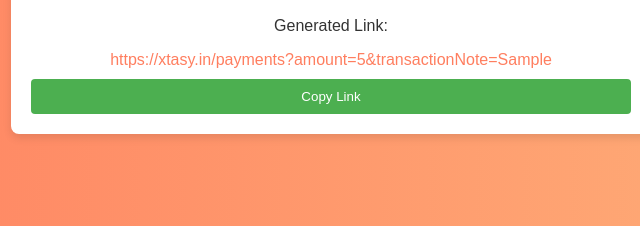
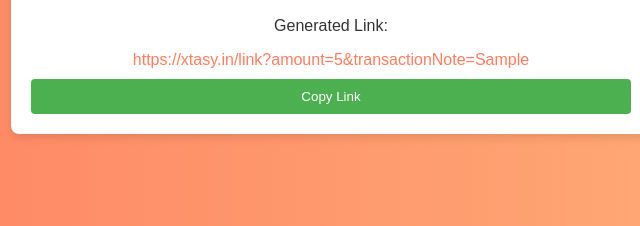
Before and after one commit to mayankkhatri/xtasy-payments, a plain HTML site: page link.html in a window 1280 px wide. Both pictures are taken after typing "5", "Sample" into the empty fields and a click on the button "Generate Link". Shown: the part 481-707 px from the top of the page, 309-949 px from the left. Drawn offline with Linux system fonts and the light colour scheme.

Commit message:
page name js chagne

```diff
--- a/link.html
+++ b/link.html
@@ -114,7 +114,7 @@
 
         if (amount && transactionNote) {
           const encodedNote = encodeURIComponent(transactionNote);
-          const paymentLink = `https://xtasy.in/payments?amount=${amount}&transactionNote=${encodedNote}`;
+          const paymentLink = `https://xtasy.in/link?amount=${amount}&transactionNote=${encodedNote}`;
           document.getElementById(
             "result"
           ).innerHTML = `<p>Generated Link:</p><a href="${paymentLink}" target="_blank" id="paymentLink">${paymentLink}</a>`;
```
